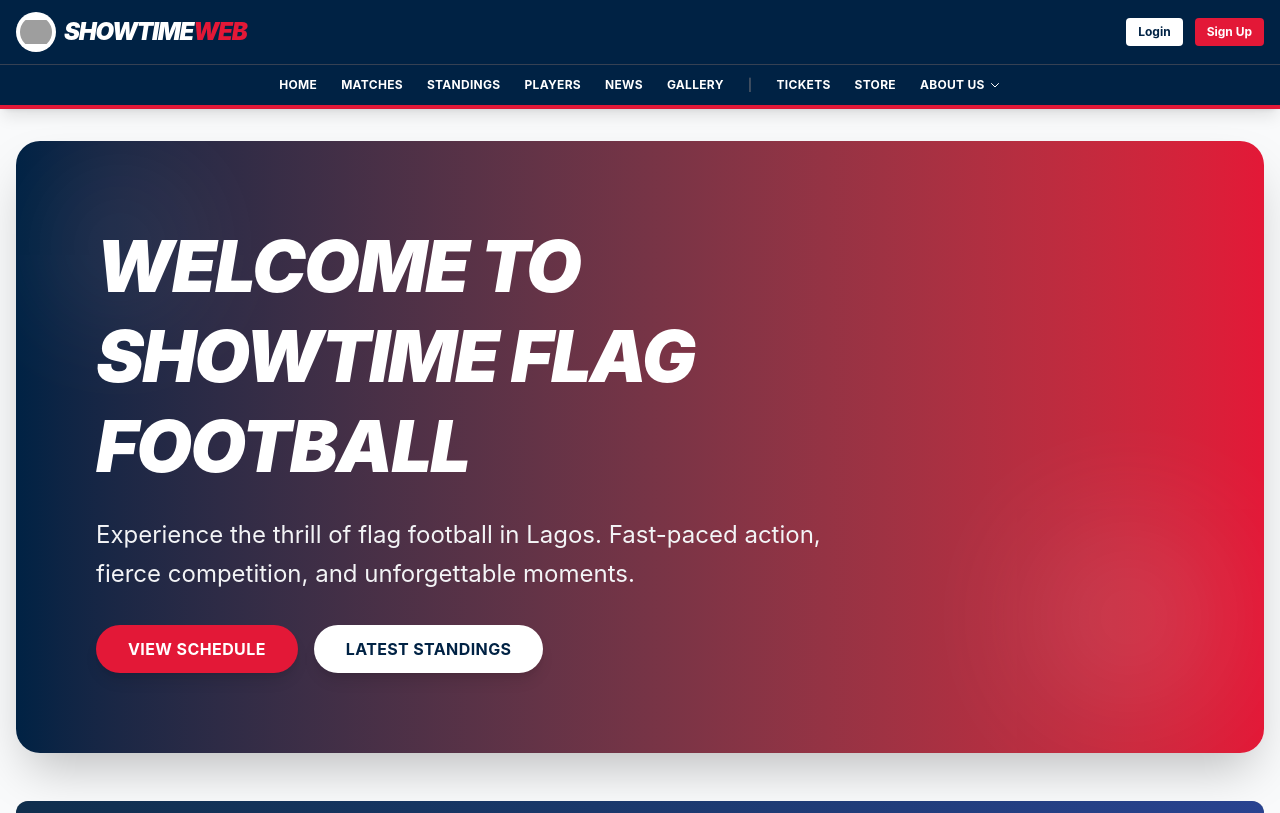
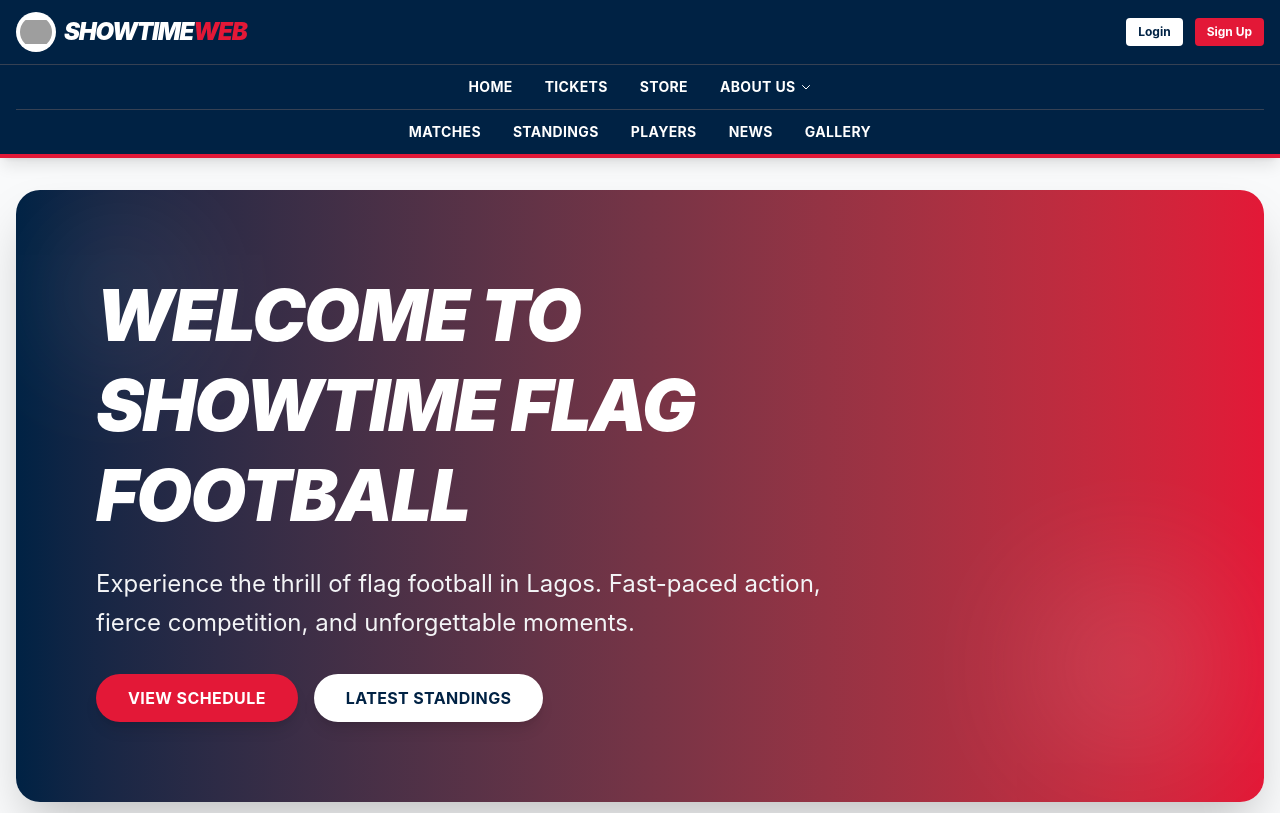
Before and after one commit to olagookundavid/Showtime-Web, a React app in the folder frontend/: page / in a window 1280 px wide. Shown: the top 813 px of the page. Built offline with nearby package versions, Linux system fonts and the light colour scheme; grey boxes are pictures that could not be loaded; the HTML template or start-up script is replaced by a standard one.

Commit message:
refactor: reorganize navbar rows - Home/Tickets/Store/About Us top, sport items bottom, larger text

```diff
--- a/frontend/src/components/layout/Navbar.tsx
+++ b/frontend/src/components/layout/Navbar.tsx
@@ -84,19 +84,12 @@ export const Navbar = () => {
                 </div>
             </div>
 
-            {/* Bottom Row - Primary Navigation */}
+            {/* Bottom Row - Navigation (Two Rows) */}
             <div className="hidden lg:block">
                 <div className="container mx-auto px-4">
-                    <div className="flex items-center justify-center gap-6 py-3 text-white uppercase font-bold text-xs tracking-wide">
+                    {/* Top Navigation Row: General Pages */}
+                    <div className="flex items-center justify-center gap-8 py-3 text-white uppercase font-bold text-sm tracking-wide border-b border-gray-700">
                         <Link to="/" className="hover:text-sffl-red transition-all duration-300 hover:scale-110">Home</Link>
-                        <Link to="/schedule" className="hover:text-sffl-red transition-all duration-300 hover:scale-110">Matches</Link>
-                        <Link to="/standings" className="hover:text-sffl-red transition-all duration-300 hover:scale-110">Standings</Link>
-                        <Link to="/players" className="hover:text-sffl-red transition-all duration-300 hover:scale-110">Players</Link>
-                        <Link to="/news" className="hover:text-sffl-red transition-all duration-300 hover:scale-110">News</Link>
-                        <Link to="/gallery" className="hover:text-sffl-red transition-all duration-300 hover:scale-110">Gallery</Link>
-
-                        <span className="text-gray-600">|</span>
-
                         <Link to="/tickets" className="hover:text-sffl-red transition-all duration-300 hover:scale-110">Tickets</Link>
                         <Link to="/store" className="hover:text-sffl-red transition-all duration-300 hover:scale-110">Store</Link>
 
@@ -128,6 +121,15 @@ export const Navbar = () => {
                                 </div>
                             )}
                         </div>
+                    </div>
+
+                    {/* Bottom Navigation Row: Sport/League Pages */}
+                    <div className="flex items-center justify-center gap-8 py-3 text-white uppercase font-bold text-sm tracking-wide">
+                        <Link to="/schedule" className="hover:text-sffl-red transition-all duration-300 hover:scale-110">Matches</Link>
+                        <Link to="/standings" className="hover:text-sffl-red transition-all duration-300 hover:scale-110">Standings</Link>
+                        <Link to="/players" className="hover:text-sffl-red transition-all duration-300 hover:scale-110">Players</Link>
+                        <Link to="/news" className="hover:text-sffl-red transition-all duration-300 hover:scale-110">News</Link>
+                        <Link to="/gallery" className="hover:text-sffl-red transition-all duration-300 hover:scale-110">Gallery</Link>
                     </div>
                 </div>
             </div>
```
